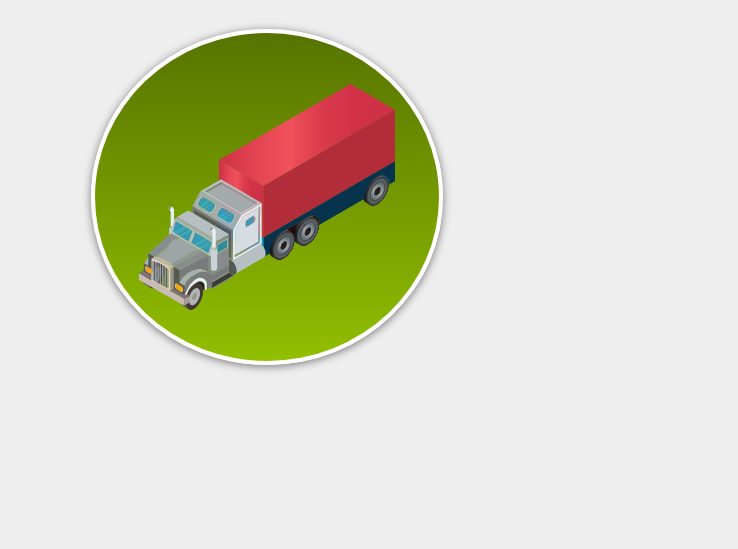
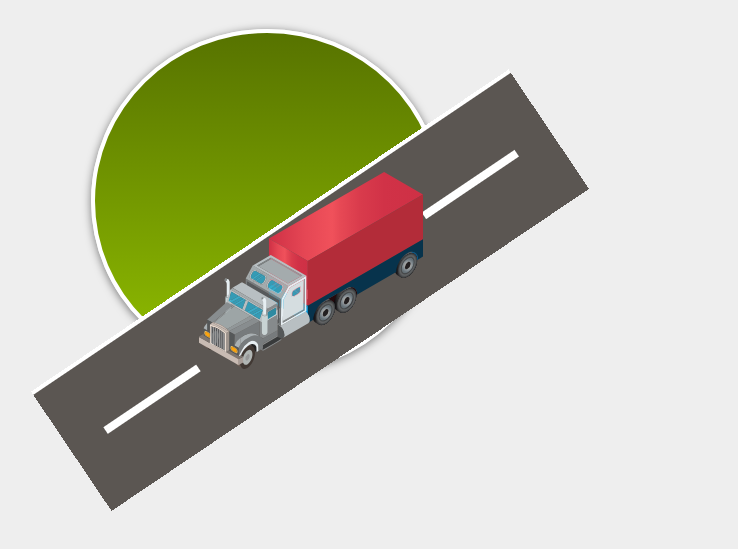
Before and after one commit to henryzarza/projects-with-css-and-js, a plain HTML site: page movement_trucks/index.html in a window 1280 px wide. Shown: the part 75-624 px from the top of the page, without its empty margins (5-743 px from the left). Drawn offline with Linux system fonts and the light colour scheme.

Commit message:
Start animation movement road

```diff
--- a/movement_trucks/index.css
+++ b/movement_trucks/index.css
@@ -6,6 +6,7 @@
     --white:            #fff;
     --green-dark:       #577300;
     --green-light:      #91BF00;
+    --gray-road:        #5b5652;
 
     --font-size-base:     14pt;
     --font-weight-base:   400;
@@ -53,18 +54,53 @@ body {
 .container_item {
     border: .25rem solid var(--white);
     border-radius: 50%;
-    height: 21rem;
+    height: 21.5rem;
+    position: relative;
 
     background: linear-gradient(var(--green-dark), var(--green-light));
     box-shadow: 0 .1rem .5rem rgba(0,0,0,.5);
 
     display: flex;
-    justify-content: center;
-    align-items: center;
+    justify-content: flex-end;
+    align-items: flex-end;
+    /* overflow: hidden; */
 }
 
 .container_item_image {
-    width: 16rem;
+    width: 14rem;
+    z-index: 1;
+    margin-right: 1rem;
+}
+
+.road {
+    background-color: var(--gray-road);
+    width: 36rem;
+    height: 9rem;
+    position: absolute;
+    bottom: 3.5rem;
+    left: 0;
+    /* border-bottom: 3pt solid red; */
+    border-top: 3pt solid var(--white);
+    transform: rotate(-34deg);
+    display: flex;
+    align-items: center;
+    justify-content: space-around;
+    animation: movementRoad 2s linear infinite;
+}
+
+.line {
+    background-color: var(--white);
+    height: .5rem;
+    width: 7rem;
+}
+
+@keyframes movementRoad {
+    from {
+        transform: rotate(-34deg) translateX(0);
+    }
+    to {
+        transform: rotate(-34deg) translateX(-11rem);
+    }
 }
 
 @media screen and (max-width: 60rem) {
--- a/movement_trucks/index.html
+++ b/movement_trucks/index.html
@@ -12,6 +12,11 @@
     <div class="container">
         <div class="container_item">
             <img class="container_item_image" src="src/truck_1.svg" alt="Truck 1">
+            <div class="road">
+                <div class="line"></div>
+                <div class="line"></div>
+                <div class="line"></div>
+            </div>
             <!-- <div class="tooltip">
                 Lorem ipsum, dolor sit amet consectetur adipisicing elit. Debitis, rem, fugit neque consequuntur, nobis quia est nihil nesciunt quod asperiores blanditiis vel laudantium sunt molestias id iste aliquam eos sed.
             </div> -->
```
